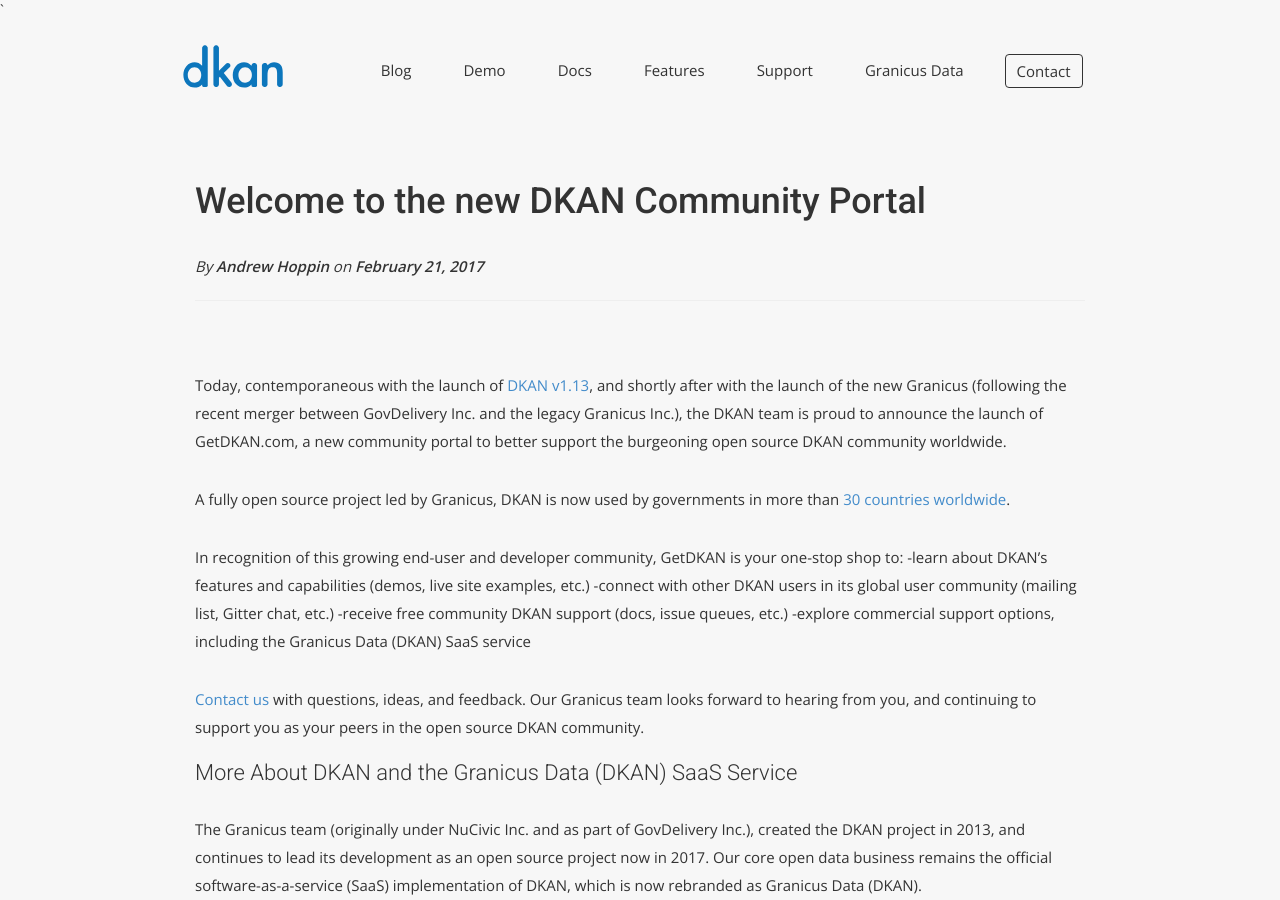
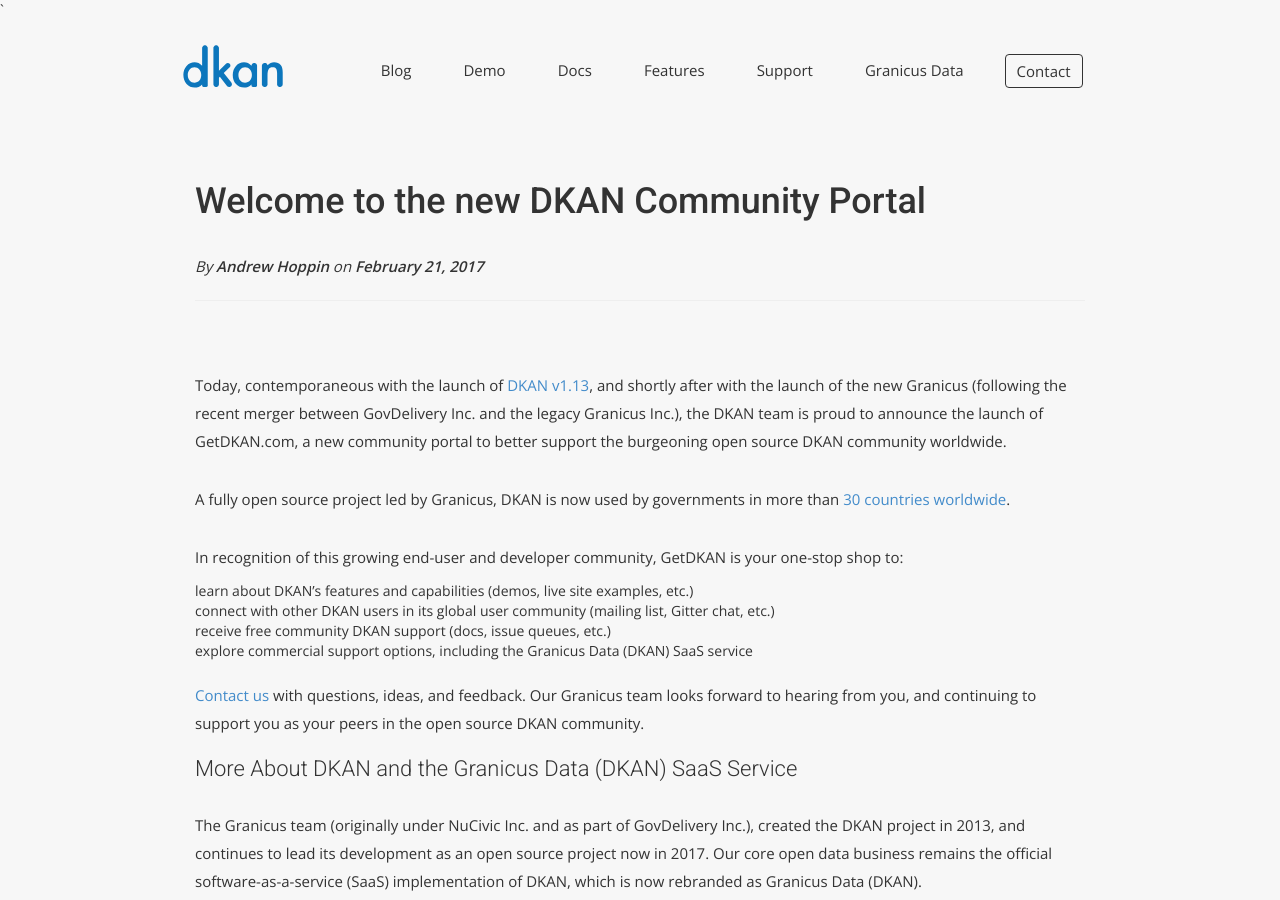
Before and after one commit to GetDKAN/GetDKAN.com, a Jekyll site: the page built from _posts/2017-02-21-GetDKAN_Launch_Announce.md, in a window 1280 px wide and 900 px high. Built offline with Jekyll 4.4.1, drawn with Linux system fonts in a browser that asks for light colours; nearby versions of some CDN libraries; some web fonts are replaced.

```diff
--- a/_posts/2017-02-21-GetDKAN_Launch_Announce.md
+++ b/_posts/2017-02-21-GetDKAN_Launch_Announce.md
@@ -9,10 +9,10 @@ Today, contemporaneous with the launch of [DKAN v1.13](https://github.com/NuCivi
 A fully open source project led by Granicus, DKAN is now used by governments in more than [30 countries worldwide](https://github.com/NuCivic/dkan-sites/).
 
 In recognition of this growing end-user and developer community, GetDKAN is your one-stop shop to:
--learn about DKAN's features and capabilities (demos, live site examples, etc.)
--connect with other DKAN users in its global user community (mailing list, Gitter chat, etc.)
--receive free community DKAN support (docs, issue queues, etc.)
--explore commercial support options, including the Granicus Data (DKAN) SaaS service
+* learn about DKAN's features and capabilities (demos, live site examples, etc.)
+* connect with other DKAN users in its global user community (mailing list, Gitter chat, etc.)
+* receive free community DKAN support (docs, issue queues, etc.)
+* explore commercial support options, including the Granicus Data (DKAN) SaaS service
 
 [Contact us](https://getdkan.github.io/dkan-site/contact/) with questions, ideas, and feedback.  Our Granicus team looks forward to hearing from you, and continuing to support you as your peers in the open source DKAN community.
 
```
